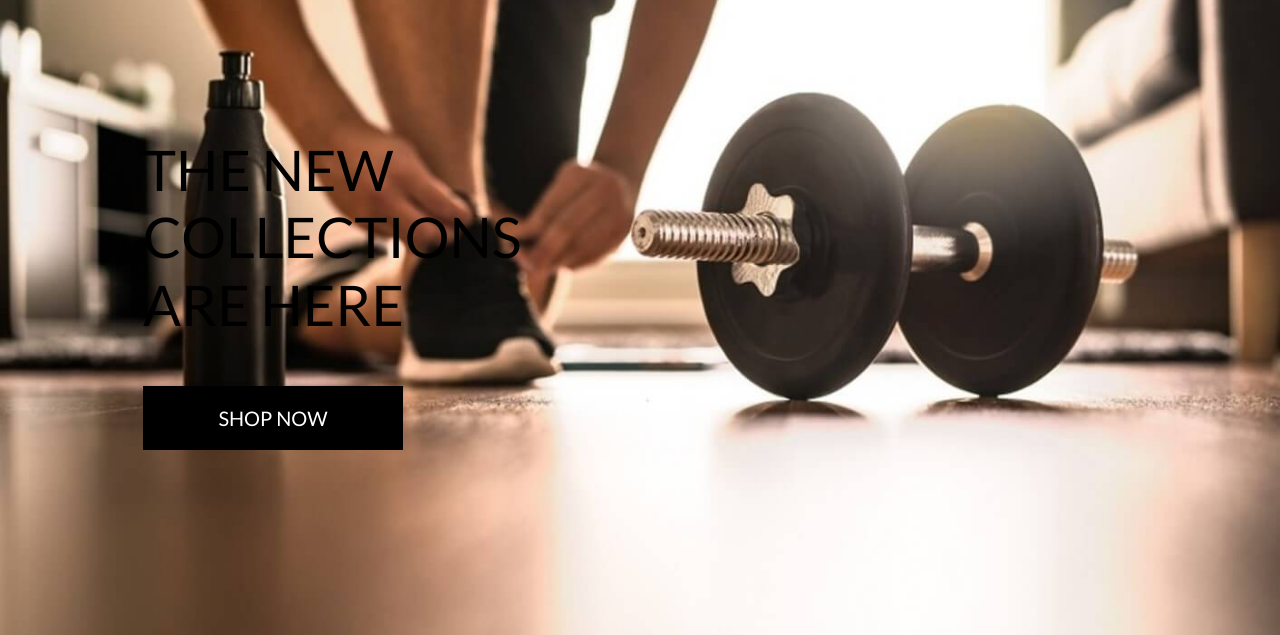
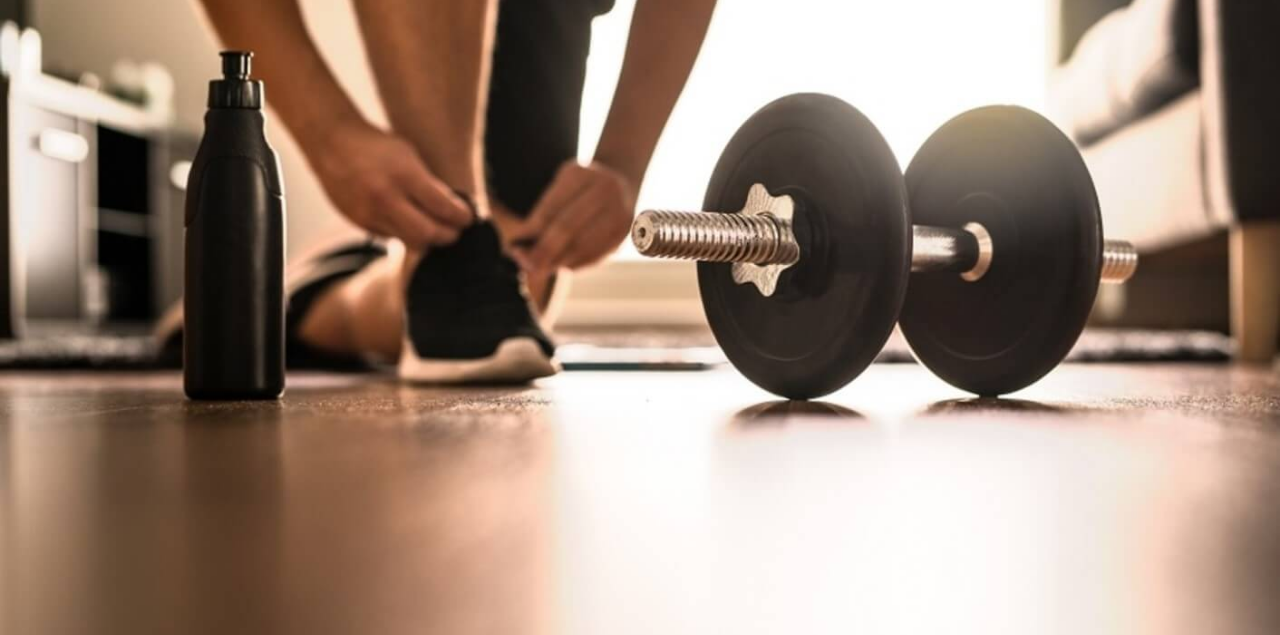
Before and after one commit to Code-Institute-Submissions/Siobhanmcc-django_JanResub, a Django app: page / in a window 1280 px wide. Shown: the part 165-800 px from the top of the page. Run offline with Django 3.2, Linux system fonts and the light colour scheme; some libraries are stand-ins or nearby versions.

Commit message:
Remove text from home page

```diff
--- a/checkout/confirmation_emails/confirmation_email_body.txt
+++ b/checkout/confirmation_emails/confirmation_email_body.txt
@@ -1 +1 @@
-Boutique Ado Confirmation for Order Number {{ order.order_number }}
+Fitness Pro Confirmation for Order Number {{ order.order_number }}
--- a/home/templates/home/index.html
+++ b/home/templates/home/index.html
@@ -10,18 +10,5 @@
 {% endblock %}
 
 {% block content %}
-    <div class="container h-100">
-        <div class="row h-100">
-            <div class="col-7 col-md-6 my-auto">
-                <h1 class="display-4 logo-font text-black">
-                    The new collections are here
-                </h1>
-                <div class="my-5">
-                    <h4>
-                        <a href="{% url 'products' %}" class="shop-now-button btn btn-lg rounded-0 text-uppercase py-3">Shop Now</a>
-                    </h4>
-                </div>
-            </div>
-        </div>
-    </div>
+
 {% endblock %}
--- a/ms4/settings.py
+++ b/ms4/settings.py
@@ -1,5 +1,5 @@
 """
-Django settings for boutique_ado project.
+Django settings for Fitness Pro project.
 Generated by 'django-admin startproject' using Django 3.0.1.
 For more information on this file, see
 https://docs.djangoproject.com/en/3.0/topics/settings/
@@ -207,7 +207,7 @@ STRIPE_WH_SECRET = os.getenv('STRIPE_WH_SECRET', '')
 
 if 'DEVELOPMENT' in os.environ:
     EMAIL_BACKEND = 'django.core.mail.backends.console.EmailBackend'
-    DEFAULT_FROM_EMAIL = 'boutiqueado@example.com'
+    DEFAULT_FROM_EMAIL = 'fitnesspro@example.com'
 else:
     EMAIL_BACKEND = 'django.core.mail.backends.smtp.EmailBackend'
     EMAIL_USE_TLS = True
--- a/ms4/urls.py
+++ b/ms4/urls.py
@@ -1,4 +1,4 @@
-"""boutique_ado URL Configuration
+"""Fitness Pro URL Configuration
 The `urlpatterns` list routes URLs to views. For more information please see:
     https://docs.djangoproject.com/en/3.0/topics/http/urls/
 Examples:
```
